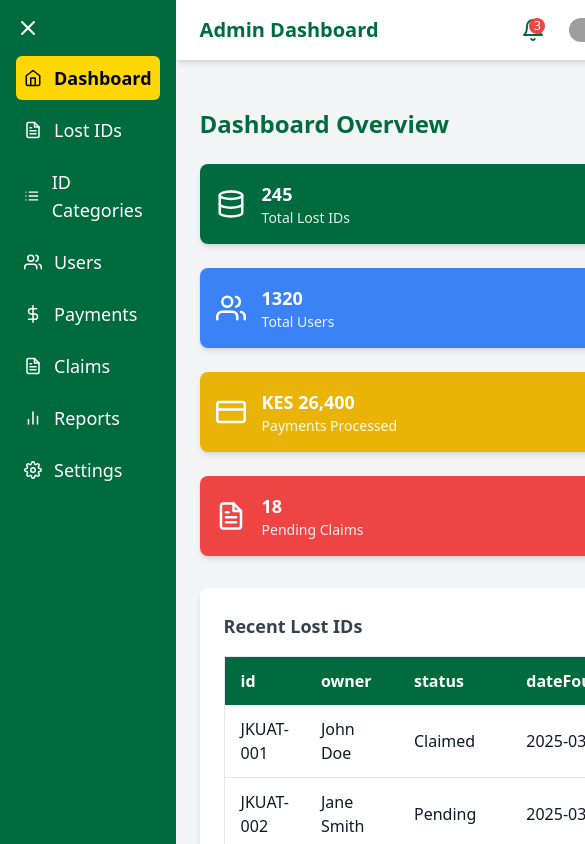
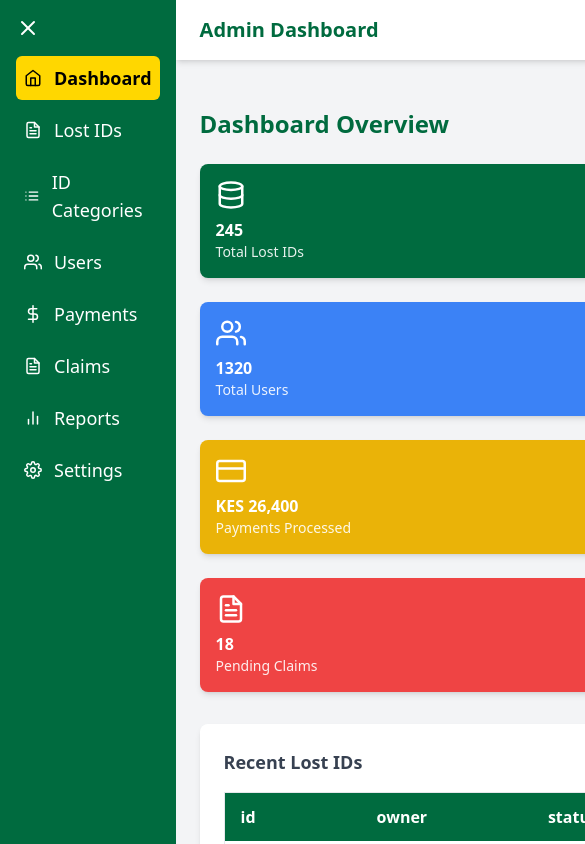
Before and after one commit to jaksoftwares/jdmlid, a Next.js app in the folder frontend/: page /admin in a window 390 px wide. Shown: the top 844 px of the page, 585 px wide, since content can reach past the window. Built offline with nearby package versions, Linux system fonts and the light colour scheme; grey boxes are pictures that could not be loaded.

Commit message:
adjustment of the header on small screens

```diff
--- a/frontend/src/app/(admin)/admin/components/StatsCard.tsx
+++ b/frontend/src/app/(admin)/admin/components/StatsCard.tsx
@@ -7,13 +7,18 @@
   color?: string;
 }
 
-const StatsCard: React.FC<StatsCardProps> = ({ title, value, icon, color = "bg-jkuatGreen" }) => {
+const StatsCard: React.FC<StatsCardProps> = ({
+  title,
+  value,
+  icon,
+  color = "bg-jkuatGreen",
+}) => {
   return (
-    <div className={`flex items-center p-4 rounded-lg shadow-md text-white ${color}`}>
-      <div className="text-3xl">{icon}</div>
-      <div className="ml-4">
-        <p className="text-lg font-semibold">{value}</p>
-        <p className="text-sm opacity-90">{title}</p>
+    <div className={`w-full sm:w-auto flex flex-col sm:flex-row items-start sm:items-center p-4 rounded-lg shadow-md text-white ${color}`}>
+      <div className="text-3xl sm:text-4xl">{icon}</div>
+      <div className="mt-2 sm:mt-0 sm:ml-4">
+        <p className="text-base sm:text-lg font-semibold">{value}</p>
+        <p className="text-sm sm:text-base opacity-90">{title}</p>
       </div>
     </div>
   );
--- a/frontend/src/app/(admin)/admin/components/Table.tsx
+++ b/frontend/src/app/(admin)/admin/components/Table.tsx
@@ -1,23 +1,25 @@
 "use client";
 import { JSX, useState } from "react";
-import Image from "next/image"; // Import the Image component from Next.js
+import Image from "next/image";
 
 interface TableProps<T extends Record<string, unknown>> {
-  columns: (keyof T)[]; // Ensure 'columns' is mandatory
+  columns: (keyof T)[];
   data: T[];
-  actions?: (row: T) => JSX.Element; // Actions are optional
+  actions?: (row: T) => JSX.Element;
 }
 
-const Table = <T extends Record<string, unknown>>({ columns, data, actions }: TableProps<T>) => {
+const Table = <T extends Record<string, unknown>>({
+  columns,
+  data,
+  actions,
+}: TableProps<T>) => {
   const [sortColumn, setSortColumn] = useState<keyof T | null>(null);
   const [sortOrder, setSortOrder] = useState<"asc" | "desc">("asc");
 
-  // Prevent errors if `columns` is empty
   if (!columns || columns.length === 0) {
     return <p className="text-center text-gray-500">No columns provided.</p>;
   }
 
-  // Sorting function
   const sortedData = [...data].sort((a, b) => {
     if (!sortColumn) return 0;
     return sortOrder === "asc"
@@ -25,15 +27,14 @@
       : String(b[sortColumn]).localeCompare(String(a[sortColumn]));
   });
 
-  // Handle sorting
   const handleSort = (column: keyof T) => {
     setSortColumn(column);
     setSortOrder(sortOrder === "asc" ? "desc" : "asc");
   };
 
   return (
-    <div className="overflow-x-auto">
-      <table className="min-w-full bg-white border border-gray-200 shadow-md">
+    <div className="w-full overflow-x-auto">
+      <table className="min-w-[600px] sm:min-w-full bg-white border border-gray-200 shadow-md">
         {/* Table Head */}
         <thead className="bg-jkuatGreen text-white">
           <tr>
@@ -41,12 +42,13 @@
               <th
                 key={String(column)}
                 onClick={() => handleSort(column)}
-              className="px-4 py-3 text-left cursor-pointer"
+                className="px-4 py-3 text-left cursor-pointer whitespace-nowrap"
               >
-              {String(column)} {sortColumn === column ? (sortOrder === "asc" ? "↑" : "↓") : ""}
+                {String(column)}{" "}
+                {sortColumn === column ? (sortOrder === "asc" ? "↑" : "↓") : ""}
               </th>
             ))}
-          {actions && <th className="px-4 py-3">Actions</th>}
+            {actions && <th className="px-4 py-3 whitespace-nowrap">Actions</th>}
           </tr>
         </thead>
 
@@ -54,9 +56,12 @@
         <tbody>
           {sortedData.length > 0 ? (
             sortedData.map((row, index) => (
-              <tr key={index} className="border-b border-gray-200 hover:bg-gray-100">
+              <tr
+                key={index}
+                className="border-b border-gray-200 hover:bg-gray-100"
+              >
                 {columns.map((column) => (
-                  <td key={String(column)} className="px-4 py-3">
+                  <td key={String(column)} className="px-4 py-3 whitespace-nowrap">
                     {column === "image" ? (
                       <Image
                         src={String(row[column])}
@@ -71,13 +76,16 @@
                   </td>
                 ))}
                 {actions && (
-                  <td className="px-4 py-3">{actions(row)}</td> // Render actions separately
+                  <td className="px-4 py-3 whitespace-nowrap">{actions(row)}</td>
                 )}
               </tr>
             ))
           ) : (
             <tr>
-              <td colSpan={columns.length + (actions ? 1 : 0)} className="px-4 py-3 text-center">
+              <td
+                colSpan={columns.length + (actions ? 1 : 0)}
+                className="px-4 py-3 text-center"
+              >
                 No records found.
               </td>
             </tr>
--- a/frontend/src/components/Header.tsx
+++ b/frontend/src/components/Header.tsx
@@ -25,15 +25,15 @@
         <Link href="/" className="flex items-center">
           <Image
             src="/logo.png"
-            height={8}
+            height={1}
             width={100}
             alt="JKUAT Find My Lost ID Logo"
-            className="h-8 mr-2"
+            className="h-16 mr-2 w-40"
           />
-         <h1 className="text-2xl font-bold hover:text-jkuatYellow transition duration-300 leading-tight">
-  <span className="block sm:inline">JKUAT Find</span>{" "}
-  <span className="block sm:inline">My Lost ID</span>
-</h1>
+          <h1 className="hidden sm:block text-2xl font-bold hover:text-jkuatYellow transition duration-300 leading-tight">
+            <span className="block sm:inline">JKUAT Find</span>{" "}
+            <span className="block sm:inline">My Lost ID</span>
+          </h1>
         </Link>
 
         {/* Desktop Navigation */}
```
Lines whose indentation alone changed are shown as unchanged.
